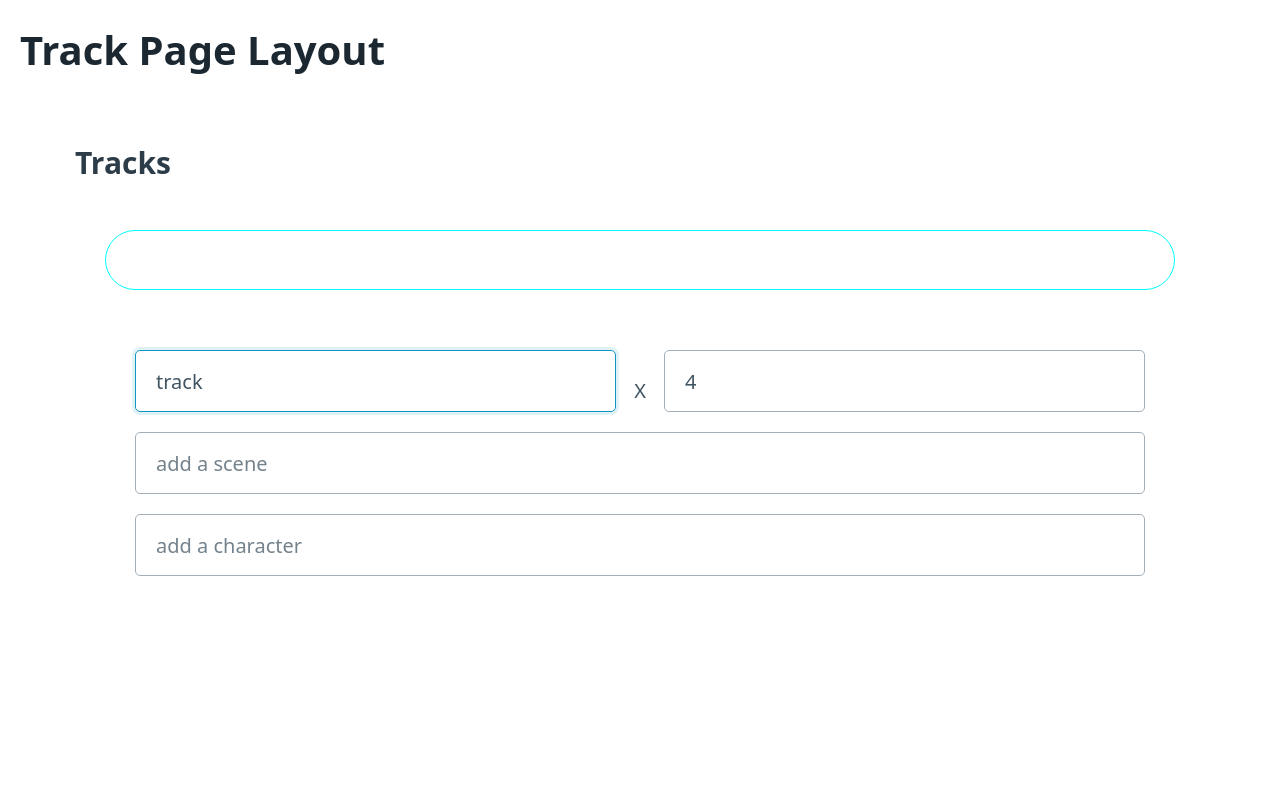
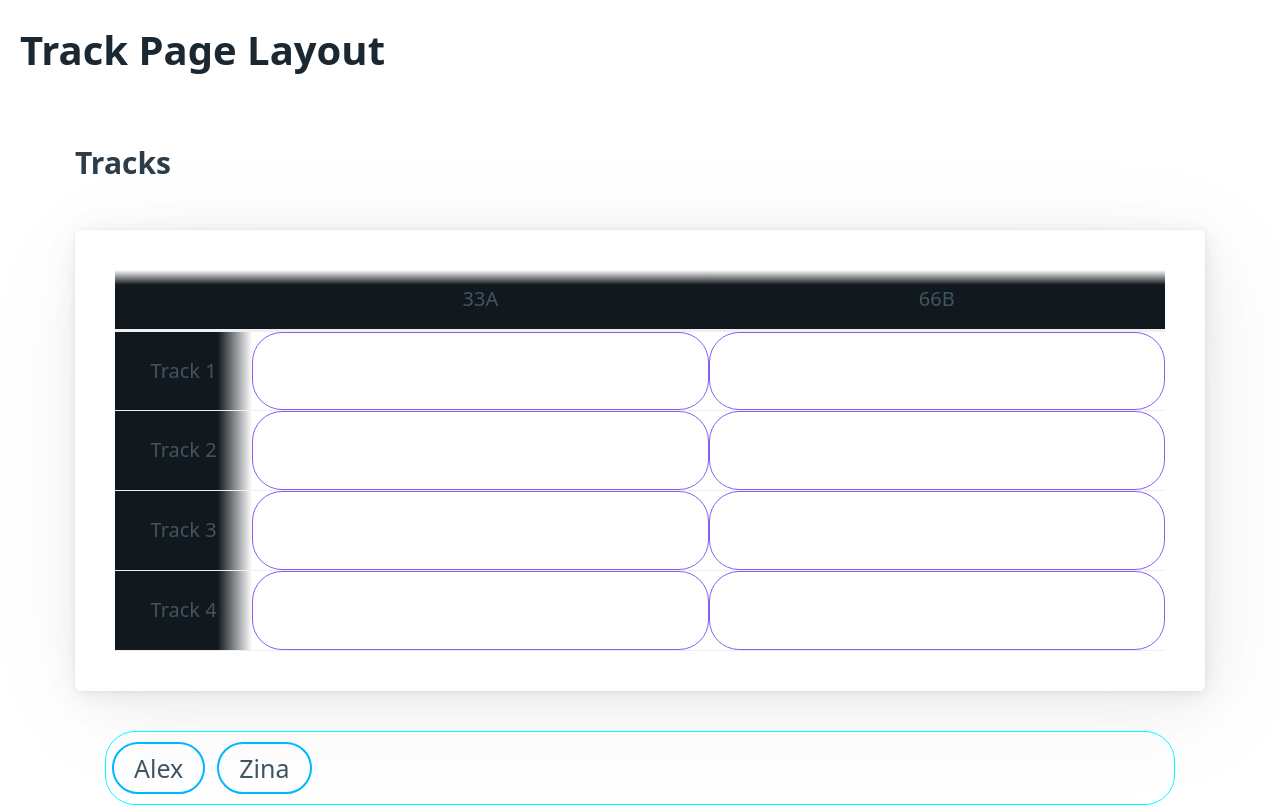
Before and after one commit to its-all-waves/cs50-final-setflow-tracks-in-svelte, a SvelteKit app: page /tracks in a window 1280 px wide. Shown: the top 807 px of the page. Built offline with nearby package versions, Linux system fonts and the light colour scheme.

Commit message:
autopopulates the page to speed up debugging

```diff
--- a/src/routes/tracks/+page.svelte
+++ b/src/routes/tracks/+page.svelte
@@ -5,6 +5,7 @@
 
 	import Table from './table.svelte'
 	import Character from './character.svelte'
+	import { onMount } from 'svelte'
 
 	/**
 	 * 	@type {import('./$types').PageData} */
@@ -15,7 +16,7 @@
 	 * the character's name */
 	let characterInHand = null
 	/**
-	 * @type {{ scene: string, track: string }[]} */
+	 * @type {DropZoneInfo[]} */
 	let selectedDropZones = []
 	let selectedDZ = null
 
@@ -149,6 +150,24 @@
 
 		// data.table.scenes.characterNames = [...data.table.scenes.characterNames]
 		// console.log(data.table.scenes)
+	}
+
+	onMount(DEV_populate_table)
+
+	function DEV_populate_table() {
+		// add X tracks
+		const NUM_TRACKS = 4
+		for (let i = 0; i < NUM_TRACKS; i++) {
+			data.table.tracks[i] = newTrack('Track_' + (i + 1))
+		}
+
+		// add 2 scenes
+		data.table.scenes[0] = newScene('33A')
+		data.table.scenes[1] = newScene('66B')
+
+		// add 3 characters
+		data.table.characters[0] = newCharacter('Alex')
+		data.table.characters[1] = newCharacter('Zina')
 	}
 </script>
 
--- a/src/routes/tracks/table.svelte
+++ b/src/routes/tracks/table.svelte
@@ -32,7 +32,7 @@
 		// TODO: make this an array, or somehow use the existing selectedDropZones array
 		// so far so good; set the ref to the selected drop zone so the ui knows what to highlight
 		selectedDZ = document.querySelector(
-			`[data-scene-name=${sceneName}][data-track-name=${trackName}]`
+			`[data-scene-name="${sceneName}"][data-track-name="${trackName}"]`
 		)
 
 		// selected drop zones can't contain more than one DropZoneInfo obj with the same scene
@@ -41,8 +41,8 @@
 		if (index > -1) selectedDropZones.splice(index, 1)
 
 		selectedDropZones.push(newDropZoneInfo(sceneName, trackName))
-		console.log('SELECTED DROP ZONES')
-		console.log(selectedDropZones)
+		console.log('👇🏽 SELECTED DROP ZONES')
+		console.dir(selectedDropZones)
 	}
 </script>
 
@@ -67,12 +67,12 @@
 		<!-- a row + header per track -->
 		{#each data.table.tracks as track}
 			<tr data-track-row={track.name}>
-				<th class:selected={selectedDZ?.dataset?.trackName === track.name}
-					>{display(track.name)}</th
-				>
+				<th class:selected={selectedDZ?.dataset?.trackName === track.name}>
+					{display(track.name)}
+				</th>
 
 				<!-- a cell (col) per scene -->
-				{#each data.table.scenes as scene, i}
+				{#each data.table.scenes as scene}
 					<td>
 						<div
 							data-drop-zone
```
Also changed, not shown: src/lib/TableObjects/Track.js (+8 -10 lines).
